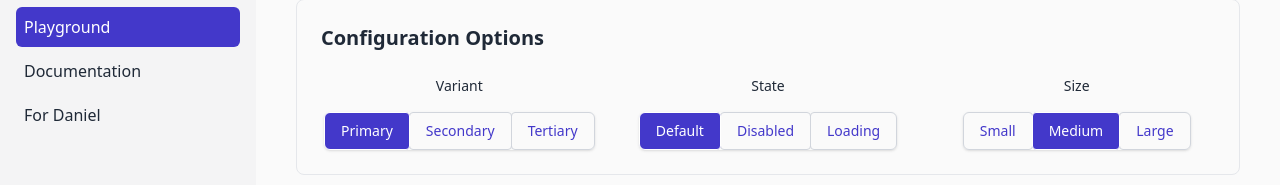
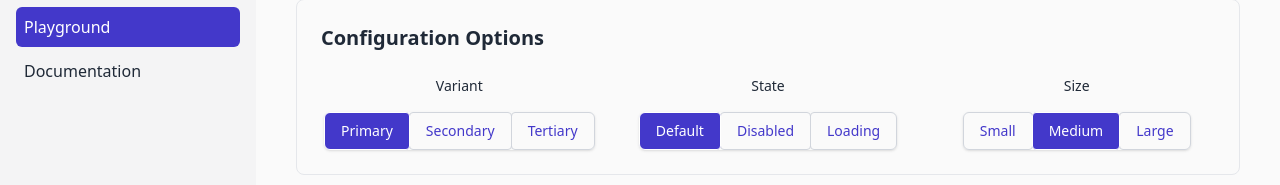
Before and after one commit to xekurt/button-editor, an Angular app: page /playground in a window 1280 px wide. Shown: the part 135-320 px from the top of the page. Built offline with nearby package versions, Linux system fonts and the light colour scheme.

Commit message:
Remove unnecessary page

```diff
--- a/src/app/app.routes.ts
+++ b/src/app/app.routes.ts
@@ -17,11 +17,6 @@ export const routes: Routes = [
           ),
       },
       {
-        path: 'for-daniel',
-        loadComponent: () =>
-          import('@modules/for-daniel-module/for-daniel-module').then((m) => m.ForDanielModule),
-      },
-      {
         path: '',
         redirectTo: 'playground',
         pathMatch: 'full',
--- a/src/app/layout/components/sidebar/sidebar.ts
+++ b/src/app/layout/components/sidebar/sidebar.ts
@@ -21,11 +21,6 @@ export class SidebarComponent {
       route: '/documentation',
       aria: 'Documentation',
     },
-    {
-      label: 'For Daniel',
-      route: '/for-daniel',
-      aria: 'for daniel',
-    },
   ];
   constructor(public router: Router) {}
   closeSidebar() {
--- a/src/app/modules/for-daniel-module/for-daniel-module.html
+++ /dev/null
@@ -1 +0,0 @@
-<p>for-daniel-module works!</p>
```
Also changed, not shown: src/app/modules/for-daniel-module/for-daniel-module.ts (deleted, +0 -8 lines).
